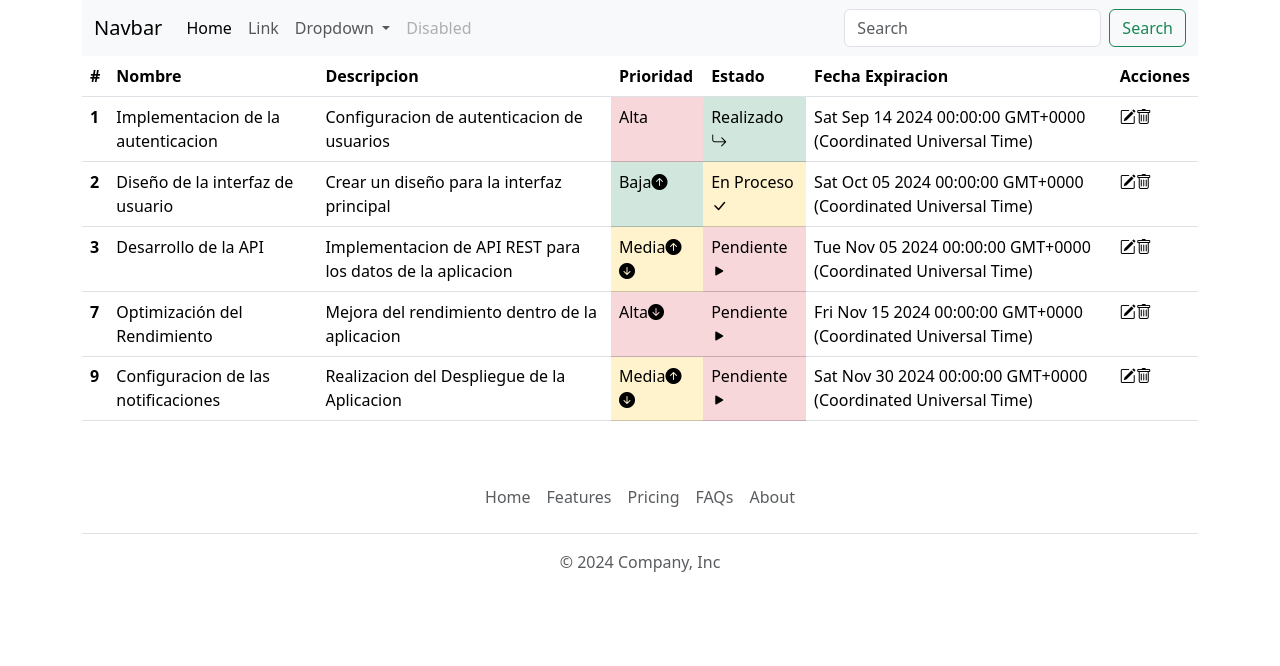
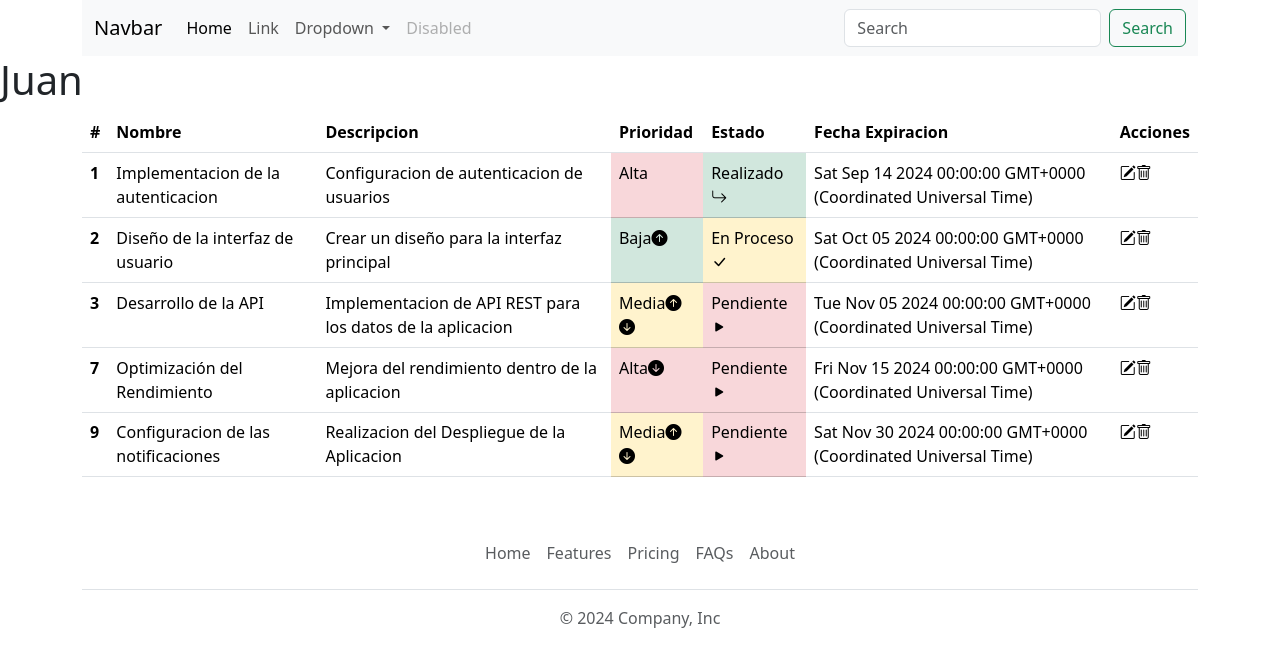
Before and after one commit to jmolmar-dev/angular_tutorial, an Angular app: page / in a window 1280 px wide. Shown: the top 666 px of the page. Built offline with nearby package versions, Linux system fonts and the light colour scheme.

Commit message:
Comprobacion Funcionamiento Github Pages

```diff
--- a/src/app/components/task/tasklist/tasklist.component.html
+++ b/src/app/components/task/tasklist/tasklist.component.html
@@ -1,3 +1,4 @@
+<h1>Juan</h1>
 <div class="container">
     <div class="row">
         <div class="col-md-12">
```
